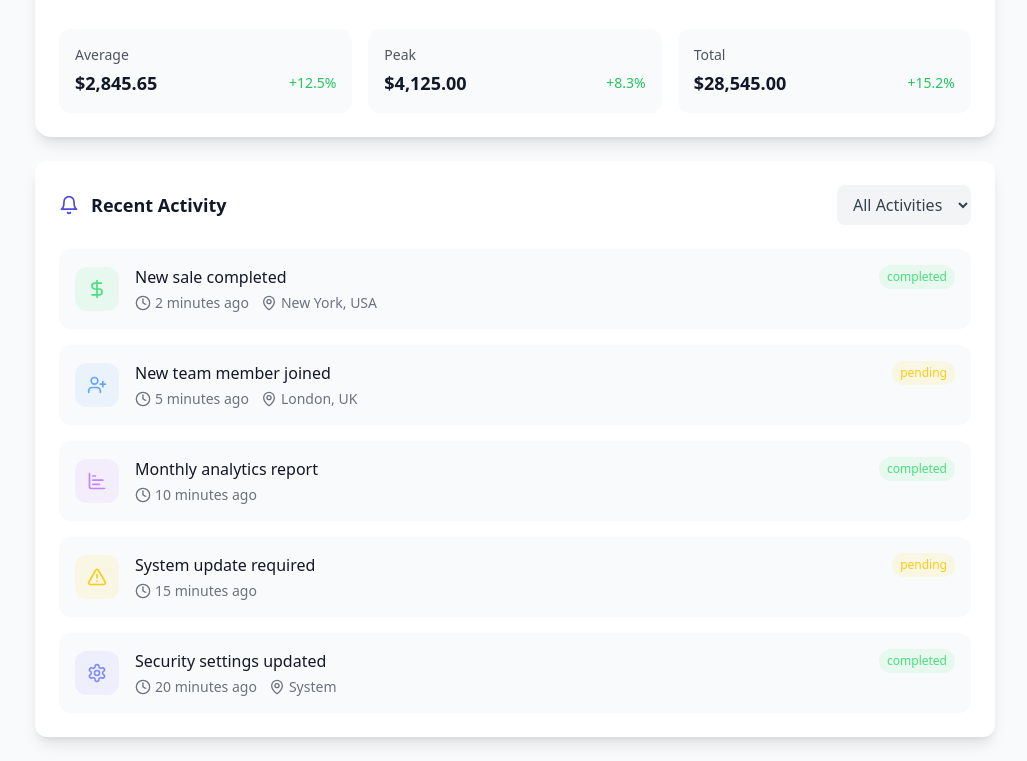
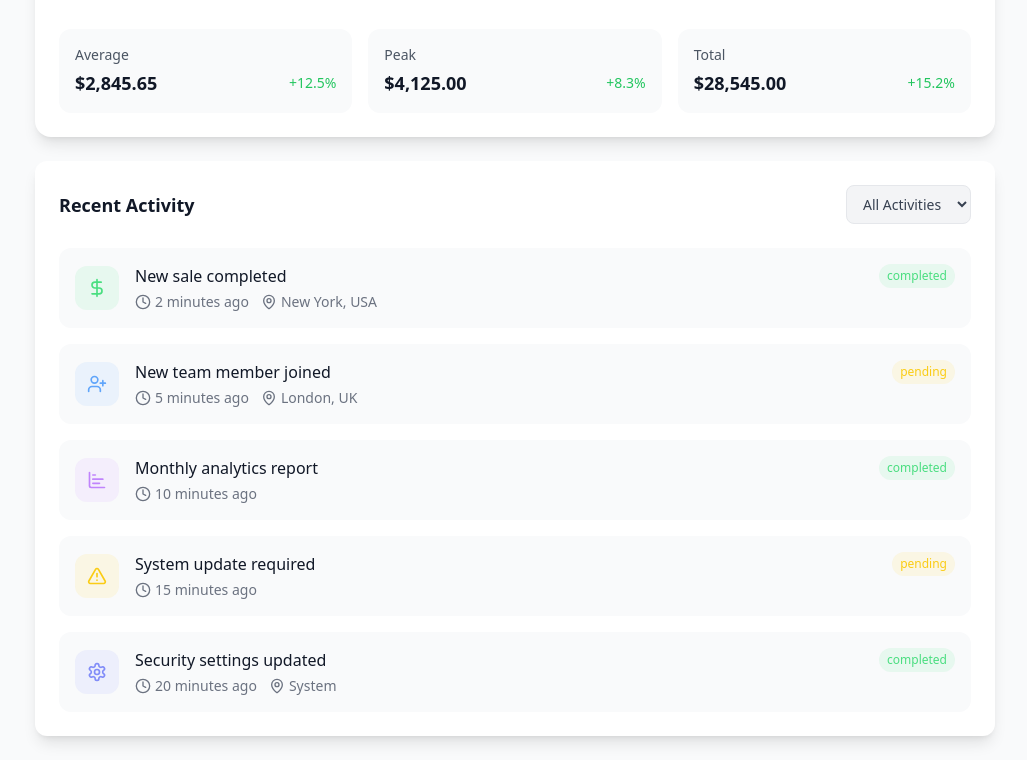
Before and after one commit to mihai-gabriel1/quantum-panel, a React (Vite) app: page /dashboard in a window 1280 px wide. Shown: the part 859-1620 px from the top of the page, without its empty margins (253-1280 px from the left). Built offline with nearby package versions, Linux system fonts and the light colour scheme.

Commit message:
activity fix

```diff
--- a/src/components/dashboard/sections/RecentActivity.jsx
+++ b/src/components/dashboard/sections/RecentActivity.jsx
@@ -1,12 +1,11 @@
 import React, { useState } from 'react';
 import { motion, AnimatePresence } from 'framer-motion';
 import {
-    Users, ShoppingCart, FileText, Bell, Filter,
-    UserPlus, DollarSign, ChartBar, Settings, AlertTriangle,
-    Check, Clock, ArrowRight, MapPin, X
+    UserPlus, DollarSign, ChartBar, AlertTriangle,
+    Settings, Clock, MapPin, X, Bell, Filter, ArrowRight
 } from 'lucide-react';
 
-const ActivityBadge = ({ type, animate = true }) => {
+const ActivityBadge = ({ type }) => {
     const badges = {
         user_registered: { icon: UserPlus, color: 'text-blue-400', bg: 'bg-blue-400/10' },
         sale_completed: { icon: DollarSign, color: 'text-green-400', bg: 'bg-green-400/10' },
@@ -18,14 +17,9 @@ const ActivityBadge = ({ type, animate = true }) => {
     const { icon: Icon, color, bg } = badges[type] || badges.user_registered;
 
     return (
-        <motion.div
-            initial={animate ? { scale: 0 } : false}
-            animate={{ scale: 1 }}
-            transition={{ type: 'spring', stiffness: 300, damping: 20 }}
-            className={`p-3 rounded-xl ${bg}`}
-        >
+        <div className={`p-3 rounded-xl ${bg}`}>
             <Icon className={`h-5 w-5 ${color}`} />
-        </motion.div>
+        </div>
     );
 };
 
@@ -33,44 +27,38 @@ const ActivityItem = ({ activity, isDarkMode, onSelect }) => {
     return (
         <motion.div
             layout
-            initial={{ opacity: 0, x: -10 }}
-            animate={{ opacity: 1, x: 0 }}
-            exit={{ opacity: 0, x: 10 }}
-            whileHover={{ scale: 1.03 }}
+            initial={{ opacity: 0, y: -20 }}
+            animate={{ opacity: 1, y: 0 }}
+            exit={{ opacity: 0, y: 20 }}
+            whileHover={{ scale: 1.02 }}
             onClick={() => onSelect(activity)}
-            className={`flex items-center p-4 rounded-xl cursor-pointer transition-all duration-200 ${
+            className={`flex items-center p-4 rounded-xl cursor-pointer transition-colors ${
                 isDarkMode ? 'bg-gray-700 hover:bg-gray-600' : 'bg-gray-50 hover:bg-gray-100'
             }`}
         >
             <ActivityBadge type={activity.type} />
-
             <div className="ml-4 flex-1">
                 <div className="flex items-center justify-between">
                     <p className={`font-medium ${isDarkMode ? 'text-white' : 'text-gray-900'}`}>
                         {activity.message}
                     </p>
-                    <div className="flex items-center space-x-2">
                     {activity.status && (
                         <span className={`px-2 py-1 rounded-full text-xs font-medium ${
-                                activity.status === 'completed'
-                                    ? 'bg-green-400/10 text-green-400'
-                                    : 'bg-yellow-400/10 text-yellow-400'
+                            activity.status === 'completed' ? 'bg-green-400/10 text-green-400' : 'bg-yellow-400/10 text-yellow-400'
                         }`}>
                             {activity.status}
                         </span>
                     )}
                 </div>
-                </div>
-
-                <div className="flex items-center mt-1 text-sm">
-                    <Clock className={`h-4 w-4 mr-1 ${isDarkMode ? 'text-gray-400' : 'text-gray-500'}`} />
-                    <span className={isDarkMode ? 'text-gray-400' : 'text-gray-500'}>
+                <div className="flex items-center mt-1">
+                    <Clock className={`h-4 w-4 ${isDarkMode ? 'text-gray-400' : 'text-gray-500'} mr-1`} />
+                    <span className={`text-sm ${isDarkMode ? 'text-gray-400' : 'text-gray-500'}`}>
                         {activity.timestamp}
                     </span>
                     {activity.location && (
                         <>
-                            <MapPin className={`h-4 w-4 ml-3 mr-1 ${isDarkMode ? 'text-gray-400' : 'text-gray-500'}`} />
-                            <span className={isDarkMode ? 'text-gray-400' : 'text-gray-500'}>
+                            <MapPin className={`h-4 w-4 ${isDarkMode ? 'text-gray-400' : 'text-gray-500'} ml-3 mr-1`} />
+                            <span className={`text-sm ${isDarkMode ? 'text-gray-400' : 'text-gray-500'}`}>
                                 {activity.location}
                             </span>
                         </>
@@ -81,35 +69,149 @@ const ActivityItem = ({ activity, isDarkMode, onSelect }) => {
     );
 };
 
-const ActivityDetails = ({ activity, isDarkMode, onClose }) => (
+const ActivityDetails = ({ activity, isDarkMode, onClose }) => {
+    return (
         <motion.div
-        initial={{ opacity: 0, y: 10 }}
+            initial={{ opacity: 0, y: 20 }}
             animate={{ opacity: 1, y: 0 }}
-        exit={{ opacity: 0, y: 10 }}
-        className={`absolute inset-0 ${isDarkMode ? 'bg-gray-800' : 'bg-white'} rounded-xl shadow-lg p-6`}
+            exit={{ opacity: 0, y: -20 }}
+            className={`absolute inset-0 ${isDarkMode ? 'bg-gray-800' : 'bg-white'} rounded-xl shadow-lg overflow-y-auto`}
         >
-        <div className="flex items-center justify-between">
-            <h3 className={`text-lg font-semibold ${isDarkMode ? 'text-white' : 'text-gray-900'}`}>
+            {/* Header */}
+            <div className="flex items-center justify-between p-6 border-b border-gray-200 dark:border-gray-700">
+                <div className="flex items-center space-x-4">
+                    <ActivityBadge type={activity.type} />
+                    <div>
+                        <h3 className={`text-xl font-semibold ${isDarkMode ? 'text-white' : 'text-gray-900'}`}>
                             {activity.message}
                         </h3>
+                        <div className="flex items-center mt-1">
+                            <Clock className={`h-4 w-4 ${isDarkMode ? 'text-gray-400' : 'text-gray-500'} mr-1`} />
+                            <span className={`text-sm ${isDarkMode ? 'text-gray-400' : 'text-gray-500'}`}>
+                                {activity.timestamp}
+                            </span>
+                        </div>
+                    </div>
+                </div>
                 <button
                     onClick={onClose}
-                className={`p-2 rounded-lg ${isDarkMode ? 'text-gray-400 hover:bg-gray-700' : 'text-gray-600 hover:bg-gray-100'}`}
+                    className={`p-2 rounded-lg transition-colors ${
+                        isDarkMode ? 'hover:bg-gray-700 text-gray-400' : 'hover:bg-gray-200 text-gray-600'
+                    }`}
                 >
                     <X className="h-5 w-5" />
                 </button>
             </div>
-        <div className="mt-4 space-y-3">
-            <p className={isDarkMode ? 'text-gray-300' : 'text-gray-600'}>
-                {activity.details || 'No additional details available.'}
+
+            {/* Content */}
+            <div className="p-6 space-y-6">
+                {/* Status Badge */}
+                {activity.status && (
+                    <div>
+                        <h4 className={`text-sm font-medium uppercase tracking-wider mb-3 ${
+                            isDarkMode ? 'text-gray-400' : 'text-gray-500'
+                        }`}>
+                            Status
+                        </h4>
+                        <span className={`px-3 py-1 rounded-full text-sm font-medium ${
+                            activity.status === 'completed'
+                                ? 'bg-green-400/10 text-green-400'
+                                : 'bg-yellow-400/10 text-yellow-400'
+                        }`}>
+                            {activity.status.charAt(0).toUpperCase() + activity.status.slice(1)}
+                        </span>
+                    </div>
+                )}
+
+                {/* Details Section */}
+                <div>
+                    <h4 className={`text-sm font-medium uppercase tracking-wider mb-3 ${
+                        isDarkMode ? 'text-gray-400' : 'text-gray-500'
+                    }`}>
+                        Description
+                    </h4>
+                    <div className={`p-4 rounded-lg ${isDarkMode ? 'bg-gray-700' : 'bg-gray-50'}`}>
+                        <p className={`text-sm ${isDarkMode ? 'text-gray-300' : 'text-gray-600'}`}>
+                            {activity.details}
                         </p>
+                    </div>
+                </div>
+
+                {/* Location if available */}
+                {activity.location && (
+                    <div>
+                        <h4 className={`text-sm font-medium uppercase tracking-wider mb-3 ${
+                            isDarkMode ? 'text-gray-400' : 'text-gray-500'
+                        }`}>
+                            Location
+                        </h4>
+                        <div className={`p-4 rounded-lg ${isDarkMode ? 'bg-gray-700' : 'bg-gray-50'} flex items-center`}>
+                            <MapPin className="h-4 w-4 mr-2 text-gray-400" />
+                            <span className={`text-sm ${isDarkMode ? 'text-gray-300' : 'text-gray-600'}`}>
+                                {activity.location}
+                            </span>
+                        </div>
+                    </div>
+                )}
+
+                {/* Metadata Grid */}
+                {activity.metadata && (
+                    <div>
+                        <h4 className={`text-sm font-medium uppercase tracking-wider mb-3 ${
+                            isDarkMode ? 'text-gray-400' : 'text-gray-500'
+                        }`}>
+                            Details
+                        </h4>
+                        <div className={`grid grid-cols-2 gap-4 p-4 rounded-lg ${
+                            isDarkMode ? 'bg-gray-700' : 'bg-gray-50'
+                        }`}>
+                            {Object.entries(activity.metadata).map(([key, value]) => (
+                                <div key={key} className="space-y-1">
+                                    <dt className={`text-sm ${isDarkMode ? 'text-gray-400' : 'text-gray-500'}`}>
+                                        {key}
+                                    </dt>
+                                    <dd className={`font-medium ${isDarkMode ? 'text-white' : 'text-gray-900'}`}>
+                                        {value}
+                                    </dd>
+                                </div>
+                            ))}
+                        </div>
+                    </div>
+                )}
+
+                {/* Action Buttons */}
+                <div className="flex space-x-3 mt-6">
+                    {activity.type === 'system_alert' && (
+                        <button className={`flex-1 py-2 px-4 rounded-lg text-white bg-indigo-600 hover:bg-indigo-700 transition-colors`}>
+                            View Update Details
+                        </button>
+                    )}
+                    {activity.type === 'sale_completed' && (
+                        <button className={`flex-1 py-2 px-4 rounded-lg text-white bg-indigo-600 hover:bg-indigo-700 transition-colors`}>
+                            View Transaction
+                        </button>
+                    )}
+                    {activity.type === 'user_registered' && (
+                        <button className={`flex-1 py-2 px-4 rounded-lg text-white bg-indigo-600 hover:bg-indigo-700 transition-colors`}>
+                            View Profile
+                        </button>
+                    )}
+                    <button className={`flex-1 py-2 px-4 rounded-lg transition-colors ${
+                        isDarkMode
+                            ? 'bg-gray-700 hover:bg-gray-600 text-white'
+                            : 'bg-gray-100 hover:bg-gray-200 text-gray-900'
+                    }`}>
+                        Dismiss
+                    </button>
+                </div>
             </div>
         </motion.div>
     );
+};
 
-const RecentActivity = ({ isDarkMode }) => {
+const RecentActivity = ({ isDarkMode }) => {  // Accept isDarkMode as prop
+    const [filter, setFilter] = useState('all');
     const [selectedActivity, setSelectedActivity] = useState(null);
-    const [filter, setFilter] = useState('all');
 
     const activities = [
         {
@@ -182,44 +284,37 @@ const RecentActivity = ({ isDarkMode }) => {
         }
     ];
 
-    const filteredActivities = filter === 'all'
-        ? activities
-        : activities.filter(activity => activity.status === filter);
+    const filteredActivities = activities.filter(activity => {
+        if (filter === 'all') return true;
+        return activity.status === filter;
+    });
 
     return (
         <div className={`relative p-6 rounded-xl mt-6 ${isDarkMode ? 'bg-gray-800' : 'bg-white'} shadow-lg`}>
             <div className="flex items-center justify-between mb-6">
                 <div className="flex items-center space-x-3">
-                    <Bell className={`h-5 w-5 ${isDarkMode ? 'text-indigo-400' : 'text-indigo-600'}`} />
                     <h2 className={`text-lg font-semibold ${isDarkMode ? 'text-white' : 'text-gray-900'}`}>
                         Recent Activity
                     </h2>
                 </div>
+                <div className="flex items-center space-x-3">
                     <select
                         value={filter}
                         onChange={(e) => setFilter(e.target.value)}
-                    className={`px-3 py-2 rounded-lg ${isDarkMode ? 'bg-gray-700 text-white' : 'bg-gray-100 text-gray-700'}`}
+                        className={`px-3 py-2 rounded-lg text-sm font-medium transition-colors ${
+                            isDarkMode
+                                ? 'bg-gray-700 text-white border-gray-600'
+                                : 'bg-gray-100 text-gray-700 border-gray-200'
+                        } border focus:outline-none focus:ring-2 focus:ring-indigo-500`}
                     >
                         <option value="all">All Activities</option>
                         <option value="completed">Completed</option>
                         <option value="pending">Pending</option>
                     </select>
                 </div>
-
-            <AnimatePresence mode="wait">
-                {selectedActivity ? (
-                    <ActivityDetails
-                        activity={selectedActivity}
-                        isDarkMode={isDarkMode}
-                        onClose={() => setSelectedActivity(null)}
-                    />
-                ) : (
-                    <motion.div
-                        initial={{ opacity: 0 }}
-                        animate={{ opacity: 1 }}
-                        exit={{ opacity: 0 }}
-                        className="space-y-4"
-                    >
+            </div>
+            <div className="space-y-4">
+                <AnimatePresence>
                     {filteredActivities.map((activity, index) => (
                         <ActivityItem
                             key={index}
@@ -228,9 +323,15 @@ const RecentActivity = ({ isDarkMode }) => {
                             onSelect={setSelectedActivity}
                         />
                     ))}
-                    </motion.div>
+                </AnimatePresence>
+            </div>
+            {selectedActivity && (
+                <ActivityDetails
+                    activity={selectedActivity}
+                    isDarkMode={isDarkMode}
+                    onClose={() => setSelectedActivity(null)}
+                />
             )}
-            </AnimatePresence>
         </div>
     );
 };
```
Lines whose indentation alone changed are shown as unchanged.
